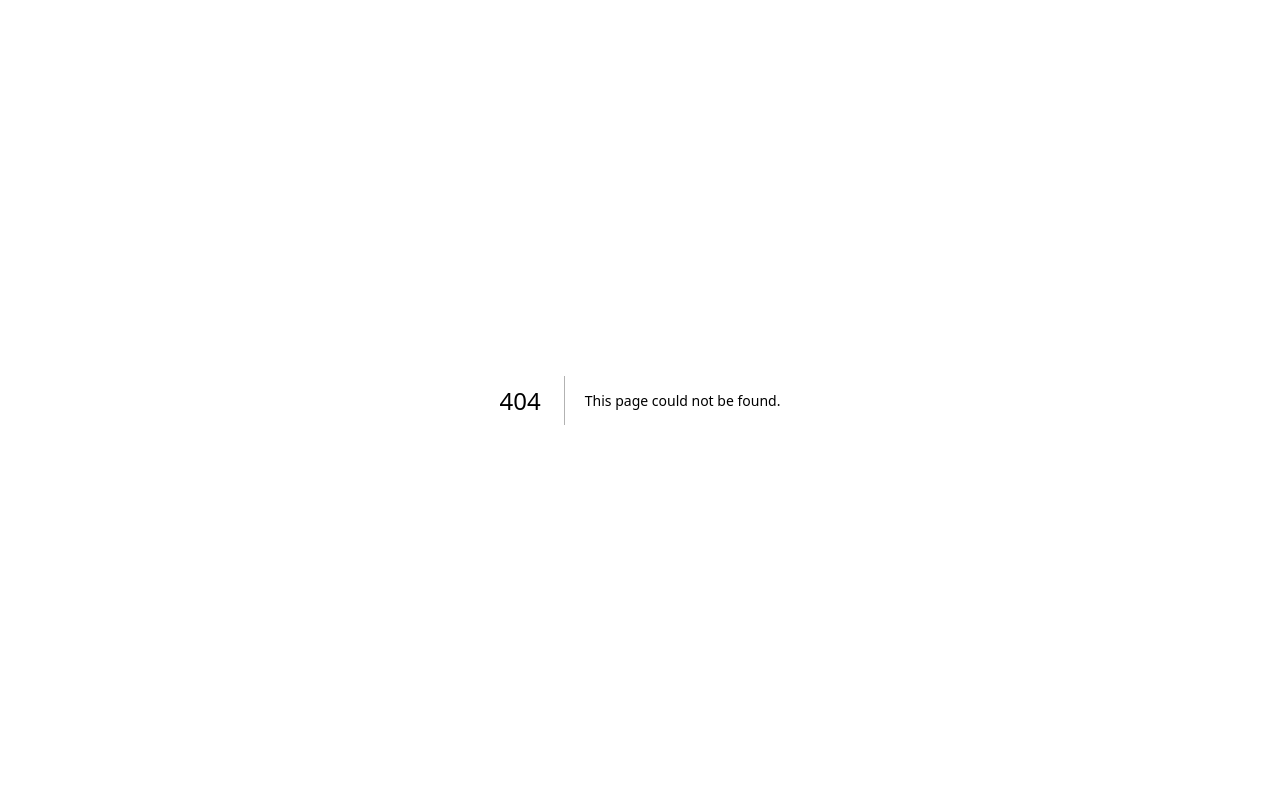
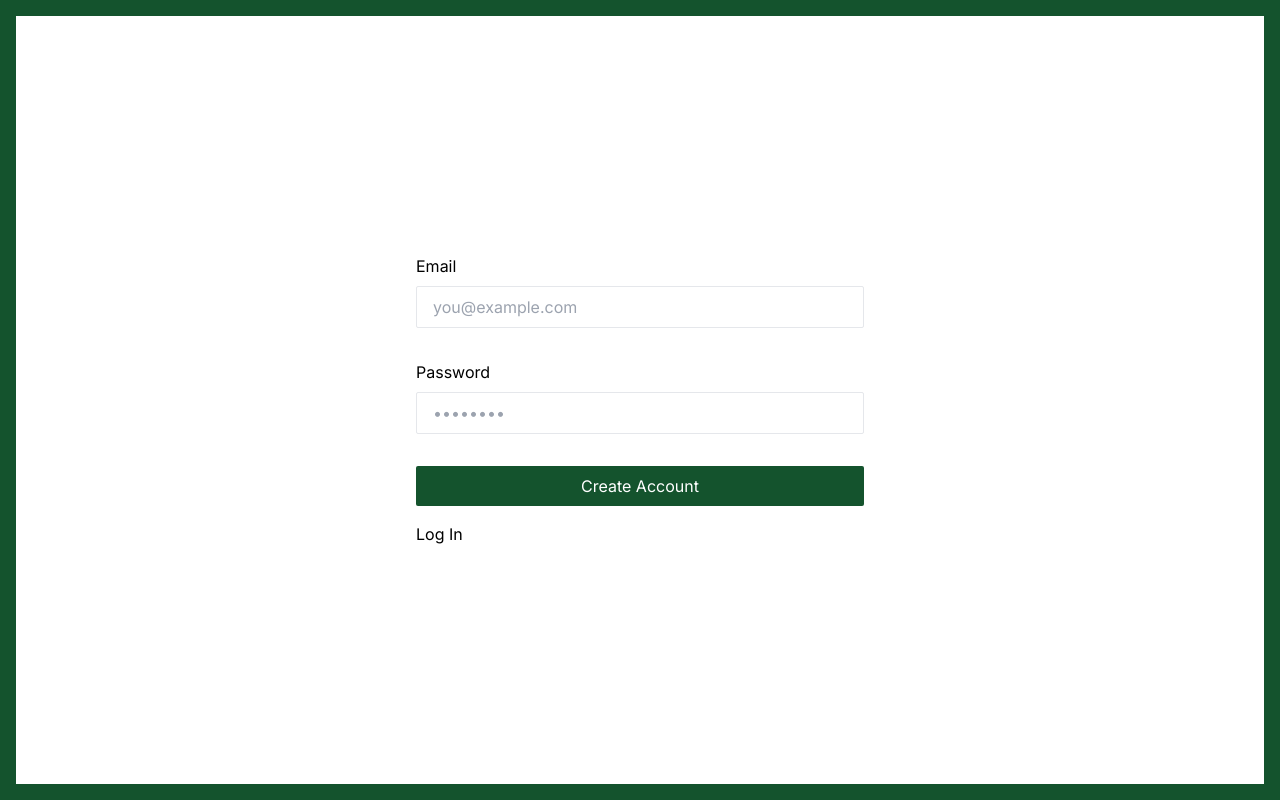
Before and after one commit to euporphium/pater, a Next.js app: page /register in a window 1280 px wide. Before the commit this address had no page. Built offline with nearby package versions, Linux system fonts and the light colour scheme; no server answers.

Commit message:
Implement basic auth

```diff
--- a/src/app/globals.css
+++ b/src/app/globals.css
@@ -17,11 +17,11 @@
 }
 
 body {
-  color: rgb(var(--foreground-rgb));
-  background: linear-gradient(
-      to bottom,
-      transparent,
-      rgb(var(--background-end-rgb))
-    )
-    rgb(var(--background-start-rgb));
+  /*color: rgb(var(--foreground-rgb));*/
+  /*background: linear-gradient(*/
+  /*    to bottom,*/
+  /*    transparent,*/
+  /*    rgb(var(--background-end-rgb))*/
+  /*  )*/
+  /*  rgb(var(--background-start-rgb));*/
 }
--- /dev/null
+++ b/src/app/login/page.tsx
@@ -0,0 +1,79 @@
+import { cookies } from 'next/headers';
+import { redirect } from 'next/navigation';
+import { createClient } from '@/utils/supabase/server';
+import Link from 'next/link';
+
+export default async function Login({
+  searchParams,
+}: {
+  searchParams: { message: string };
+}) {
+  const cookieStore = cookies();
+  const supabase = createClient(cookieStore);
+
+  const {
+    data: { user },
+  } = await supabase.auth.getUser();
+
+  if (user) {
+    return redirect('/');
+  }
+
+  async function signIn(formData: FormData) {
+    'use server';
+
+    const email = formData.get('email') as string;
+    const password = formData.get('password') as string;
+    const cookieStore = cookies();
+    const supabase = createClient(cookieStore);
+
+    const { error } = await supabase.auth.signInWithPassword({
+      email,
+      password,
+    });
+
+    if (error) {
+      return redirect('/login?message=Could not authenticate user');
+    }
+
+    return redirect('/');
+  }
+
+  return (
+    <main className="flex min-h-screen flex-col items-center justify-center border-[16px] border-green-900 p-12">
+      <form
+        className="flex w-full max-w-md flex-1 flex-col justify-center gap-2"
+        action={signIn}
+      >
+        <label className="text-md" htmlFor="email">
+          Email
+        </label>
+        <input
+          className="mb-6 rounded-sm border bg-inherit px-4 py-2"
+          name="email"
+          placeholder="you@example.com"
+          required
+        />
+        <label className="text-md" htmlFor="password">
+          Password
+        </label>
+        <input
+          className="mb-6 rounded-sm border bg-inherit px-4 py-2"
+          type="password"
+          name="password"
+          placeholder="••••••••"
+          required
+        />
+        <button className="mb-2 rounded-sm bg-green-900 px-4 py-2 text-white">
+          Log In
+        </button>
+        <Link className="underline" href={'/register'}>
+          Create a New Account
+        </Link>
+        {searchParams?.message && (
+          <p className="mt-4 p-4 text-center">{searchParams.message}</p>
+        )}
+      </form>
+    </main>
+  );
+}
--- a/src/app/page.tsx
+++ b/src/app/page.tsx
@@ -1,122 +1,56 @@
-import Image from 'next/image';
 import { cookies } from 'next/headers';
+import { redirect } from 'next/navigation';
 import { createClient } from '@/utils/supabase/server';
+import Link from 'next/link';
 
-export default function Home() {
+export default async function Home() {
   const cookieStore = cookies();
   const supabase = createClient(cookieStore);
 
-  supabase.auth.getUser().then((data) => {
-    console.log(data);
-  });
+  const {
+    data: { user },
+  } = await supabase.auth.getUser();
 
-  return (
-    <main className="flex min-h-screen flex-col items-center justify-between p-24">
-      <div className="z-10 w-full max-w-5xl items-center justify-between font-mono text-sm lg:flex">
-        <p className="fixed left-0 top-0 flex w-full justify-center border-b border-gray-300 bg-gradient-to-b from-zinc-200 pb-6 pt-8 backdrop-blur-2xl dark:border-neutral-800 dark:bg-zinc-800/30 dark:from-inherit lg:static lg:w-auto  lg:rounded-xl lg:border lg:bg-gray-200 lg:p-4 lg:dark:bg-zinc-800/30">
-          Get started by editing&nbsp;
-          <code className="font-mono font-bold">src/app/page.tsx</code>
-        </p>
-        <div className="fixed bottom-0 left-0 flex h-48 w-full items-end justify-center bg-gradient-to-t from-white via-white dark:from-black dark:via-black lg:static lg:h-auto lg:w-auto lg:bg-none">
-          <a
-            className="pointer-events-none flex place-items-center gap-2 p-8 lg:pointer-events-auto lg:p-0"
-            href="https://vercel.com?utm_source=create-next-app&utm_medium=appdir-template&utm_campaign=create-next-app"
-            target="_blank"
-            rel="noopener noreferrer"
+  async function signOut() {
+    'use server';
+
+    const cookieStore = cookies();
+    const supabase = createClient(cookieStore);
+    await supabase.auth.signOut();
+    return redirect('/login');
+  }
+
+  await supabase.auth.signOut();
+
+  if (user)
+    return (
+      <main className="flex min-h-screen flex-col items-center justify-center border-[16px] border-green-900 p-12">
+        {user ? (
+          <form
+            action={signOut}
+            className="grid place-items-center text-center"
           >
-            By{' '}
-            <Image
-              src="/vercel.svg"
-              alt="Vercel Logo"
-              className="dark:invert"
-              width={100}
-              height={24}
-              priority
-            />
-          </a>
-        </div>
-      </div>
-
-      <div className="relative z-[-1] flex place-items-center before:absolute before:h-[300px] before:w-[480px] before:-translate-x-1/2 before:rounded-full before:bg-gradient-radial before:from-white before:to-transparent before:blur-2xl before:content-[''] after:absolute after:-z-20 after:h-[180px] after:w-[240px] after:translate-x-1/3 after:bg-gradient-conic after:from-sky-200 after:via-blue-200 after:blur-2xl after:content-[''] before:dark:bg-gradient-to-br before:dark:from-transparent before:dark:to-blue-700 before:dark:opacity-10 after:dark:from-sky-900 after:dark:via-[#0141ff] after:dark:opacity-40 before:lg:h-[360px]">
-        <Image
-          className="relative dark:drop-shadow-[0_0_0.3rem_#ffffff70] dark:invert"
-          src="/next.svg"
-          alt="Next.js Logo"
-          width={180}
-          height={37}
-          priority
-        />
-      </div>
-
-      <div className="mb-32 grid text-center lg:mb-0 lg:w-full lg:max-w-5xl lg:grid-cols-4 lg:text-left">
-        <a
-          href="https://nextjs.org/docs?utm_source=create-next-app&utm_medium=appdir-template&utm_campaign=create-next-app"
-          className="group rounded-lg border border-transparent px-5 py-4 transition-colors hover:border-gray-300 hover:bg-gray-100 hover:dark:border-neutral-700 hover:dark:bg-neutral-800/30"
-          target="_blank"
-          rel="noopener noreferrer"
-        >
-          <h2 className={`mb-3 text-2xl font-semibold`}>
-            Docs{' '}
-            <span className="inline-block transition-transform group-hover:translate-x-1 motion-reduce:transform-none">
-              -&gt;
-            </span>
-          </h2>
-          <p className={`m-0 max-w-[30ch] text-sm opacity-50`}>
-            Find in-depth information about Next.js features and API.
-          </p>
-        </a>
-
-        <a
-          href="https://nextjs.org/learn?utm_source=create-next-app&utm_medium=appdir-template-tw&utm_campaign=create-next-app"
-          className="group rounded-lg border border-transparent px-5 py-4 transition-colors hover:border-gray-300 hover:bg-gray-100 hover:dark:border-neutral-700 hover:dark:bg-neutral-800/30"
-          target="_blank"
-          rel="noopener noreferrer"
-        >
-          <h2 className={`mb-3 text-2xl font-semibold`}>
-            Learn{' '}
-            <span className="inline-block transition-transform group-hover:translate-x-1 motion-reduce:transform-none">
-              -&gt;
-            </span>
-          </h2>
-          <p className={`m-0 max-w-[30ch] text-sm opacity-50`}>
-            Learn about Next.js in an interactive course with&nbsp;quizzes!
-          </p>
-        </a>
-
-        <a
-          href="https://vercel.com/templates?framework=next.js&utm_source=create-next-app&utm_medium=appdir-template&utm_campaign=create-next-app"
-          className="group rounded-lg border border-transparent px-5 py-4 transition-colors hover:border-gray-300 hover:bg-gray-100 hover:dark:border-neutral-700 hover:dark:bg-neutral-800/30"
-          target="_blank"
-          rel="noopener noreferrer"
-        >
-          <h2 className={`mb-3 text-2xl font-semibold`}>
-            Templates{' '}
-            <span className="inline-block transition-transform group-hover:translate-x-1 motion-reduce:transform-none">
-              -&gt;
-            </span>
-          </h2>
-          <p className={`m-0 max-w-[30ch] text-sm opacity-50`}>
-            Explore starter templates for Next.js.
-          </p>
-        </a>
-
-        <a
-          href="https://vercel.com/new?utm_source=create-next-app&utm_medium=appdir-template&utm_campaign=create-next-app"
-          className="group rounded-lg border border-transparent px-5 py-4 transition-colors hover:border-gray-300 hover:bg-gray-100 hover:dark:border-neutral-700 hover:dark:bg-neutral-800/30"
-          target="_blank"
-          rel="noopener noreferrer"
-        >
-          <h2 className={`mb-3 text-2xl font-semibold`}>
-            Deploy{' '}
-            <span className="inline-block transition-transform group-hover:translate-x-1 motion-reduce:transform-none">
-              -&gt;
-            </span>
-          </h2>
-          <p className={`m-0 max-w-[30ch] text-sm opacity-50`}>
-            Instantly deploy your Next.js site to a shareable URL with Vercel.
-          </p>
-        </a>
-      </div>
-    </main>
-  );
+            <button className="mb-2 rounded-sm bg-red-900 px-4 py-2 text-white">
+              Log Out
+            </button>
+          </form>
+        ) : (
+          <div className="grid place-items-center text-center">
+            <h1 className="mb-8 text-5xl">Reserve Your Shuttle</h1>
+            <Link
+              href="/register"
+              className="mb-2 w-full rounded-sm bg-green-900 px-8 py-4 text-center text-white"
+            >
+              Create a New Account
+            </Link>
+            <Link
+              href="/login"
+              className="mb-2 w-full rounded-sm bg-green-900 px-4 py-2 text-center text-white"
+            >
+              Log In To Manage Reservations
+            </Link>
+          </div>
+        )}
+      </main>
+    );
 }
--- /dev/null
+++ b/src/app/register/page.tsx
@@ -0,0 +1,88 @@
+import { cookies, headers } from 'next/headers';
+import { redirect } from 'next/navigation';
+import { createClient } from '@/utils/supabase/server';
+import Link from 'next/link';
+
+export default async function Login({
+  searchParams,
+}: {
+  searchParams: { message: string };
+}) {
+  const cookieStore = cookies();
+  const supabase = createClient(cookieStore);
+
+  const {
+    data: { user },
+  } = await supabase.auth.getUser();
+
+  if (user) {
+    return redirect('/');
+  }
+
+  async function signUp(formData: FormData) {
+    'use server';
+
+    const origin = headers().get('origin');
+    const email = formData.get('email') as string;
+    const password = formData.get('password') as string;
+    const cookieStore = cookies();
+    const supabase = createClient(cookieStore);
+
+    const { error } = await supabase.auth.signUp({
+      email,
+      password,
+      options: {
+        emailRedirectTo: `${origin}/auth/callback`,
+      },
+    });
+
+    if (error) {
+      alert('Something went wrong. Please try again.');
+      return redirect('/');
+    }
+
+    // TODO update this to a success page and include email workflow
+    return redirect('/');
+  }
+
+  return (
+    <main className="flex min-h-screen flex-col items-center justify-center border-[16px] border-green-900 p-12">
+      <form
+        className="flex w-full max-w-md flex-1 flex-col justify-center gap-2"
+        action={signUp}
+      >
+        <label className="text-md" htmlFor="email">
+          Email
+        </label>
+        <input
+          className="mb-6 rounded-sm border bg-inherit px-4 py-2"
+          type="email"
+          name="email"
+          placeholder="you@example.com"
+          required
+        />
+
+        <label className="text-md" htmlFor="password">
+          Password
+        </label>
+        <input
+          className="mb-6 rounded-sm border bg-inherit px-4 py-2"
+          type="password"
+          name="password"
+          placeholder="••••••••"
+          required
+        />
+
+        <button className="mb-2 rounded-sm bg-green-900 px-4 py-2 text-white">
+          Create Account
+        </button>
+        <Link className="" href={'/login'}>
+          Log In
+        </Link>
+        {searchParams?.message && (
+          <p className="mt-4 p-4 text-center">{searchParams.message}</p>
+        )}
+      </form>
+    </main>
+  );
+}
```
